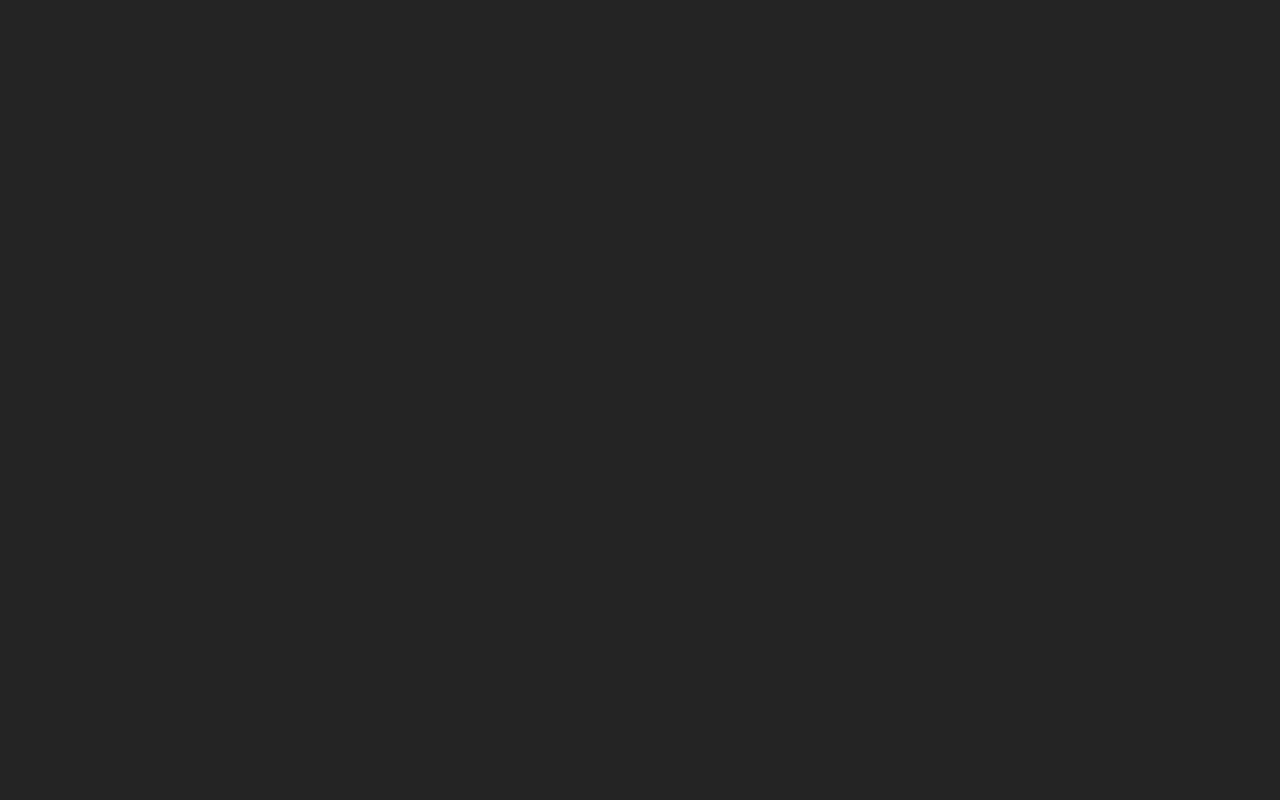
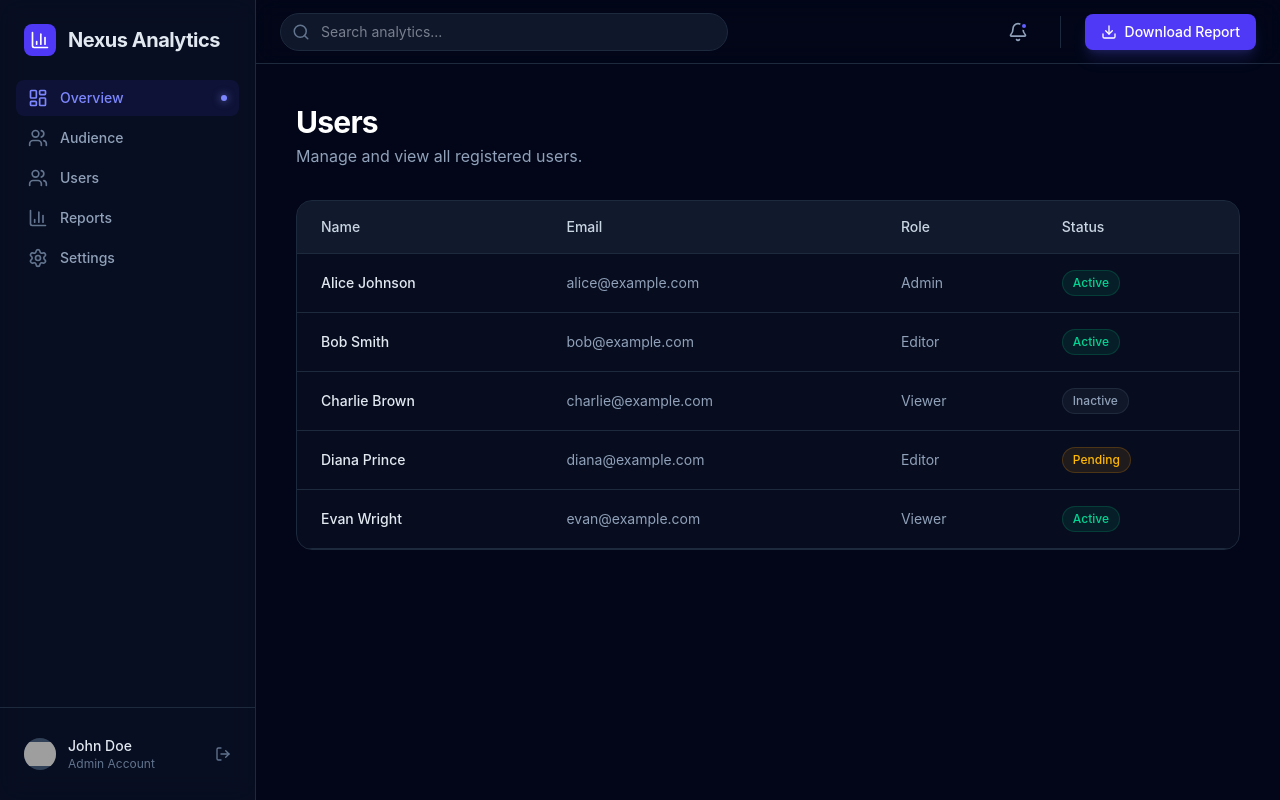
Before and after one commit to sameert-iprogrammer/testing-app, a React (Vite) app: page /users in a window 1280 px wide. Before the commit this address had no page. Built offline with nearby package versions, Linux system fonts and the light colour scheme; sample sign-in values are in the browser's storage; grey boxes are pictures that could not be loaded.

Commit message:
Added user listing

```diff
--- a/src/App.tsx
+++ b/src/App.tsx
@@ -5,6 +5,7 @@ import DashboardLayout from './components/DashboardLayout';
 import DashboardPage from './pages/DashboardPage';
 import SettingsPage from './pages/SettingsPage';
 import ReportsPage from './pages/ReportsPage';
+import UsersPage from './pages/UsersPage';
 
 function App() {
   return (
@@ -35,6 +36,13 @@ function App() {
             </DashboardLayout>
           </ProtectedRoute>
         } />
+        <Route path="/users" element={
+          <ProtectedRoute>
+            <DashboardLayout>
+              <UsersPage />
+            </DashboardLayout>
+          </ProtectedRoute>
+        } />
 
         {/* Default Redirect */}
         <Route path="/" element={<Navigate to="/login" replace />} />
--- a/src/components/DashboardLayout.tsx
+++ b/src/components/DashboardLayout.tsx
@@ -52,6 +52,7 @@ const DashboardLayout: React.FC<LayoutProps> = ({ children }) => {
               active
             />
             <NavItem icon={<Users size={20} />} label="Audience" />
+            <NavItem icon={<Users size={20} />} label="Users" onClick={() => navigate("/users")} />
             <NavItem icon={<BarChart3 size={20} />} label="Reports" onClick={() => navigate("/reports")} />
             <NavItem icon={<Settings size={20} />} label="Settings" onClick={() => navigate("/settings")} />
           </nav>
--- /dev/null
+++ b/src/data/users.ts
@@ -0,0 +1,15 @@
+export interface User {
+  id: string | number;
+  name: string;
+  email: string;
+  role: string;
+  status: 'Active' | 'Inactive' | 'Pending';
+}
+
+export const MOCK_USERS: User[] = [
+  { id: 1, name: 'Alice Johnson', email: 'alice@example.com', role: 'Admin', status: 'Active' },
+  { id: 2, name: 'Bob Smith', email: 'bob@example.com', role: 'Editor', status: 'Active' },
+  { id: 3, name: 'Charlie Brown', email: 'charlie@example.com', role: 'Viewer', status: 'Inactive' },
+  { id: 4, name: 'Diana Prince', email: 'diana@example.com', role: 'Editor', status: 'Pending' },
+  { id: 5, name: 'Evan Wright', email: 'evan@example.com', role: 'Viewer', status: 'Active' },
+];
--- /dev/null
+++ b/src/pages/UsersPage.tsx
@@ -0,0 +1,55 @@
+import React from 'react';
+import type { User } from '../data/users';
+import { MOCK_USERS } from '../data/users';
+
+const UsersPage: React.FC = () => {
+  return (
+    <div className="space-y-8 animate-in fade-in duration-700">
+      <div className="flex flex-col gap-1">
+        <h1 className="text-3xl font-bold tracking-tight text-white">Users</h1>
+        <p className="text-slate-400">Manage and view all registered users.</p>
+      </div>
+
+      <div className="overflow-x-auto bg-slate-900/40 border border-slate-800 rounded-2xl">
+        <table className="w-full text-sm text-left">
+          <thead>
+            <tr className="bg-slate-800/50 border-b border-slate-800">
+              <th className="px-6 py-4 text-slate-300 font-medium">Name</th>
+              <th className="px-6 py-4 text-slate-300 font-medium">Email</th>
+              <th className="px-6 py-4 text-slate-300 font-medium">Role</th>
+              <th className="px-6 py-4 text-slate-300 font-medium">Status</th>
+            </tr>
+          </thead>
+          <tbody>
+            {MOCK_USERS.map((user) => (
+              <tr key={user.id} className="border-b border-slate-800 hover:bg-slate-800/30 transition-colors">
+                <td className="px-6 py-4 text-slate-200 font-medium">{user.name}</td>
+                <td className="px-6 py-4 text-slate-400">{user.email}</td>
+                <td className="px-6 py-4 text-slate-400">{user.role}</td>
+                <td className="px-6 py-4">
+                  <StatusBadge status={user.status} />
+                </td>
+              </tr>
+            ))}
+          </tbody>
+        </table>
+      </div>
+    </div>
+  );
+};
+
+const StatusBadge: React.FC<{ status: User['status'] }> = ({ status }) => {
+  const styles = {
+    Active: 'bg-emerald-500/10 text-emerald-400 border border-emerald-500/20',
+    Inactive: 'bg-slate-500/10 text-slate-400 border border-slate-500/20',
+    Pending: 'bg-amber-500/10 text-amber-400 border border-amber-500/20',
+  };
+
+  return (
+    <span className={`inline-flex items-center px-2.5 py-1 rounded-full text-xs font-medium ${styles[status]}`}>
+      {status}
+    </span>
+  );
+};
+
+export default UsersPage;
```
Also changed, not shown: 3 other files (tests, documents, lock files or other folders).
